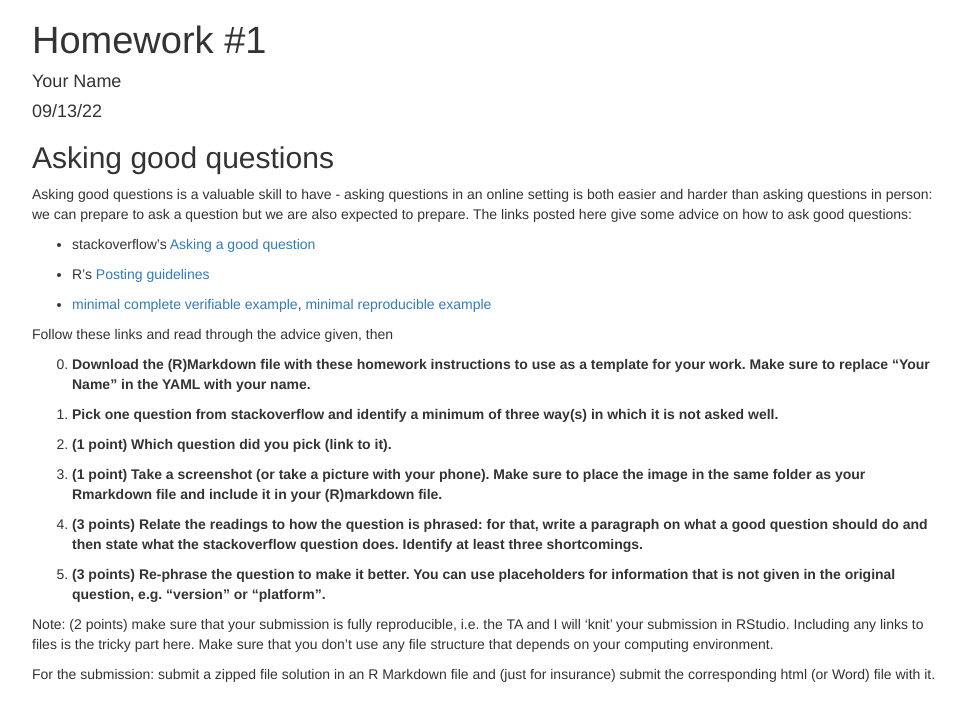
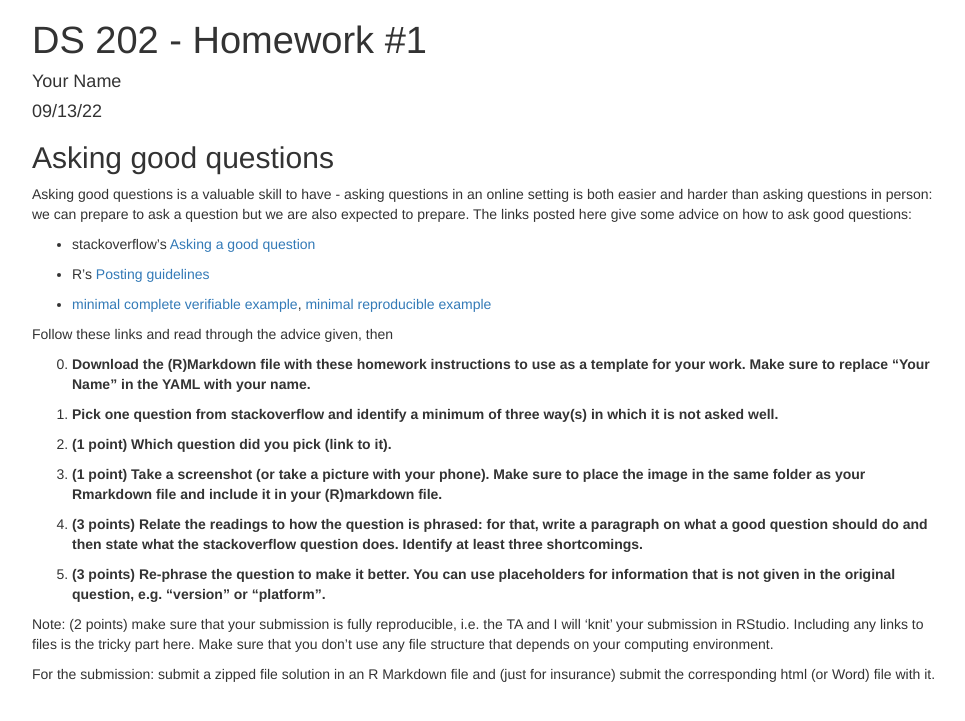
Before and after one commit to DS202-at-ISU/DS202-at-ISU.github.io, a Jekyll site: the page homework/homework01.html, which Jekyll copies as it is, in a window 1280 px wide. Shown: the top 721 px of the page, without its empty margins (153-1118 px from the left). Built offline with Jekyll 4.4.1, drawn with Linux system fonts in a browser that asks for light colours.

Commit message:
it's ds 202 :)

```diff
--- a/homework/homework01.Rmd
+++ b/homework/homework01.Rmd
@@ -1,5 +1,5 @@
 ---
-title: 'Homework #1'
+title: 'DS 202 - Homework #1'
 author: "Your Name"
 date: "09/13/22"
 output: html_document
--- a/homework/homework01.html
+++ b/homework/homework01.html
@@ -13,7 +13,7 @@
 
 <meta name="date" content="2022-09-13" />
 
-<title>Homework #1</title>
+<title>DS 202 - Homework #1</title>
 
 <script>// Pandoc 2.9 adds attributes on both header and div. We remove the former (to
 // be compatible with the behavior of Pandoc < 2.8).
@@ -363,7 +363,7 @@ pre code {
 
 
 
-<h1 class="title toc-ignore">Homework #1</h1>
+<h1 class="title toc-ignore">DS 202 - Homework #1</h1>
 <h4 class="author">Your Name</h4>
 <h4 class="date">09/13/22</h4>
 
```
